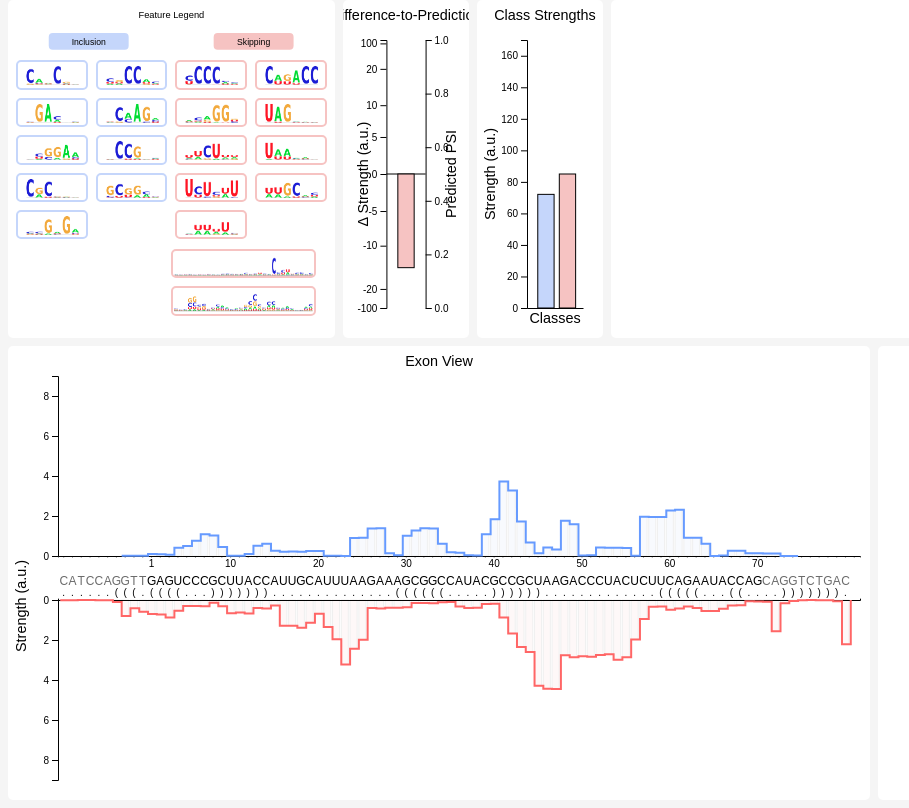
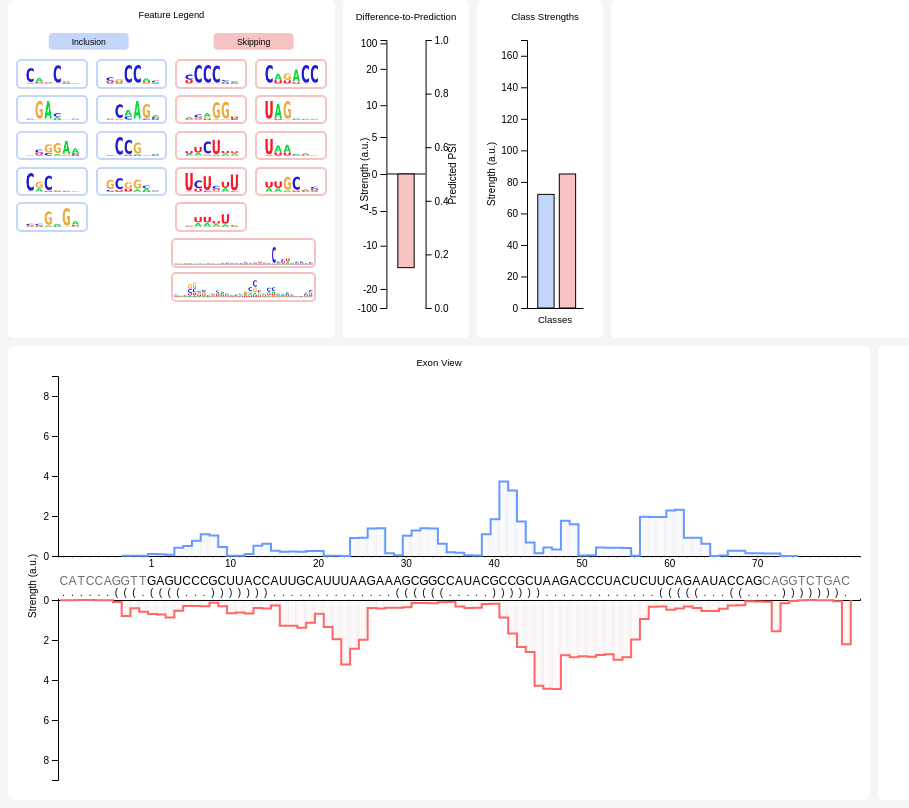
Before and after one commit to Liao-Group/interface-demo, a Flask app: page / in a window 1280 px wide. Shown: the part 72-880 px from the top of the page, without its empty margins (0-909 px from the left). Run offline with Flask 3, Linux system fonts and the light colour scheme; some libraries are stand-ins or nearby versions.

Commit message:
last minnute styling adjust

```diff
--- a/src/static/main.js
+++ b/src/static/main.js
@@ -151,7 +151,7 @@ function PSIview(data) {
     .attr('x', (width / 2))
     .attr('y', (margin.top / 2))
     .attr('text-anchor', 'middle')
-    .style('font-size', `1.2em`)
+    .style('font-size', `0.75vw`)
     .text('Difference-to-Prediction');
 
 
@@ -175,7 +175,7 @@ function PSIview(data) {
 
   const psi = chartGroup.append('text')
     .attr('transform', `translate(${chartWidth + 60}, ${chartHeight / 2}) rotate(-90)`)
-    .attr("font-size",`1.2em`)
+    .attr("font-size",`1.25vh`)
     // .attr("x", -chartWidth / 2)
     .attr("y", -23)
     .style('text-anchor', 'middle')
@@ -193,7 +193,7 @@ function PSIview(data) {
     .attr('transform', 'rotate(-90)')
     .attr('x', -chartHeight / 2)
     .attr("y", -25)
-    .attr("font-size", `1.2em`)
+    .attr("font-size", `1.25vh`)
     // .attr('dy', '-1.50em')
     .style('text-anchor', 'middle')
     .text('Δ Strength (a.u.)')
@@ -313,7 +313,7 @@ function hierarchicalBarChart(parent, data) {
     .attr("x", (chartWidth / 2) - 10)
     .attr("y", -margin.top / 2)
     .attr("text-anchor", "middle")
-    .style('font-size', `1.2em`)
+    .style('font-size', `0.75vw`)
     .text('Class Strengths');
 
   chart.append("text")
@@ -321,7 +321,7 @@ function hierarchicalBarChart(parent, data) {
     .attr("text-anchor", "middle")
     .attr("x", chartWidth / 2)
     .attr("y", chartHeight + 15)
-    .style('font-size', `1.2em`)
+    .style('font-size', `0.75vw`)
     .text("Classes");
 
   chart.append("text")
@@ -330,7 +330,7 @@ function hierarchicalBarChart(parent, data) {
     .attr("transform", "rotate(-90)")
     .attr("x", -chartHeight / 2)
     .attr("y", -32)
-    .attr("font-size", `1.2em`)
+    .attr("font-size", `1.25vh`)
     .text("Strength (a.u.)");
 
   chart.append("g")
@@ -437,7 +437,7 @@ function hierarchicalBarChart2(parent, data) {
     .attr("x", chartWidth / 2)
     .attr("y", -margin.top / 2)
     .attr("text-anchor", "middle")
-    .style('font-size', `1.2em`)
+    .style('font-size', `0.75vw`)
     .text((data.name == "incl" ? "Inclusion" : "Skipping") + ' Features');
 
   chart.append("text")
@@ -445,7 +445,7 @@ function hierarchicalBarChart2(parent, data) {
     .attr("text-anchor", "middle")
     .attr("x", chartWidth / 2)
     .attr("y", chartHeight + margin.bottom - 15)
-    .attr("font-size", `1.2em`)
+    .attr("font-size", `0.75vw`)
     .text("Features");
 
   chart.append("text")
@@ -454,7 +454,7 @@ function hierarchicalBarChart2(parent, data) {
     .attr("transform", "rotate(-90)")
     .attr("x", -chartHeight / 2)
     .attr("y", -25)
-    .attr("font-size", `1.2em`)
+    .attr("font-size", `1.25vh`)
     .text("Strength (a.u.)");
 
   chart.append("g")
@@ -668,7 +668,7 @@ function hierarchicalBarChart3(parentName, data) {
     .attr("x", charWidth / 2)
     .attr("y", -margin.top / 2)
     .attr("text-anchor", "middle")
-    .style('font-size', `1.2em`)
+    .style('font-size', `0.75vw`)
     .text("Strongest Positions for Given Feature");
 
   chart.append("text")
@@ -685,7 +685,7 @@ function hierarchicalBarChart3(parentName, data) {
     .attr("transform", "rotate(-90)")
     .attr("x", -chartHeight / 2)
     .attr("y", -25)
-    .attr("font-size", `1.2em`)
+    .attr("font-size", `1.25vh`)
     .text("Strength (a.u.)");
 
   chart.append("g")
@@ -783,7 +783,7 @@ function nucleotideView(sequence, structs, data, classSelected = null) {
     .attr("x", width / 2)
     .attr("y", margin.top / 2 + 5)
     .attr("text-anchor", "middle")
-    .style('font-size', `1.2em`)
+    .style('font-size',`0.75vw`)
     .text("Exon View");
 
   // Add X axis
@@ -952,10 +952,10 @@ function nucleotideView(sequence, structs, data, classSelected = null) {
     svg_nucl.append("text")
       .attr("class", "ylabel_inclusion")
       .attr("text-anchor", "middle")
-      .attr("x", -(margin.top +140+ (height - margin.top - margin.bottom) / 4 - margin.middle / 2))
+      .attr("x", -(margin.top +120+ (height - margin.top - margin.bottom) / 4 - margin.middle / 2))
       .attr("y", margin.left)
       .attr("dy", "-2.25em")
-      .attr("font-size", `1.2em`)
+      .attr("font-size", `1.25vh`)
       .attr("transform", "rotate(-90)")
       .text("Strength (a.u.)");
 
@@ -1301,7 +1301,7 @@ function nucleotideSort(pos, margin, width, height, svg_sort, svg_zoom, colors)
     .attr("x", width / 2)
     .attr("y", margin.top / 2 + 5)
     .attr("text-anchor", "middle")
-    .style('font-size', `1.2em`)
+    .style('font-size', `0.75vw`)
     .text("Nucleotide View");
 
   // Data preparation
@@ -1369,10 +1369,10 @@ function nucleotideSort(pos, margin, width, height, svg_sort, svg_zoom, colors)
   const sortInclYLabel = svg_sort.append("text")
     .attr("class", "y label")
     .attr("text-anchor", "middle")
-    .attr("x", -(margin.top +140+ (height - margin.top - margin.bottom) / 4 - margin.middle / 2))
+    .attr("x", -(margin.top +120+ (height - margin.top - margin.bottom) / 4 - margin.middle / 2))
     .attr("y", margin.left)
     .attr("dy", "-2.25em")
-    .attr("font-size", `1.2em`)
+    .attr("font-size", `1.25vh`)
     .attr("transform", "rotate(-90)")
     .style("fill", background_color)
     .text("Strength (a.u.)");
@@ -1540,7 +1540,7 @@ function nucleotideZoom(sequence, structs, pos, margin, zoom_width, height, svg_
     .attr("y", margin.top / 2 + 5)
     .attr("text-anchor", "middle")
     // .style("font-size", "14px")
-    .style('font-size', `1.2em`)
+    .style('font-size', `0.75vw`)
     .text("Nucleotide Features");
 
   // Add X axis
@@ -1600,10 +1600,10 @@ function nucleotideZoom(sequence, structs, pos, margin, zoom_width, height, svg_
   const zoom_incl_ylabel = svg_zoom.append("text")
     .attr("class", "y label")
     .attr("text-anchor", "middle")
-    .attr("x", -(margin.top +140+ (height - margin.top - margin.bottom) / 4 - margin.middle / 2))
+    .attr("x", -(margin.top +120+ (height - margin.top - margin.bottom) / 4 - margin.middle / 2))
     .attr("y", margin.left)
     .attr("dy", "-2.25em")
-    .attr("font-size", `1.2em`)
+    .attr("font-size", `1.25vh`)
     .attr("transform", "rotate(-90)")
     .style("fill", background_color)
     .text("Strength (a.u.)");
--- a/src/static/styles.css
+++ b/src/static/styles.css
@@ -231,7 +231,7 @@ input[type="submit"] {
     margin-top: 10px;
     margin-bottom: -0.100rem;
     text-align: center;
-    font-size: 14px;
+    font-size: 0.75vw;
     font-weight: 50;
   }
 
@@ -248,7 +248,7 @@ input[type="submit"] {
     /* gap: 0.3125rem; */
     gap: 1;
     justify-content: space-between;
-    row-gap: 0.5rem;
+    row-gap: 0.4rem;
     column-gap: 0.5rem;
   }
 
@@ -258,7 +258,7 @@ input[type="submit"] {
     grid-template-columns: repeat(2, 1fr);
     grid-template-rows: repeat(3, 1fr);
     text-align: center;
-    row-gap: 0.5rem;
+    row-gap: 0.4rem;
     column-gap: 0.5rem;
 
   }
@@ -267,12 +267,12 @@ input[type="submit"] {
   .svg-grid-long-skipping {
     display: grid;
     flex-direction: row;
-    gap: 0.5rem;
+    gap: 0.3rem;
     width:50%;
     margin-left: auto; /* This will push the grid to the right */
 
   } .bottom{
-    margin-top:0.5rem ;
+    margin-top:0.3rem ;
     display: flex;
     flex-direction: row;
     gap: 0.3125rem;
```
